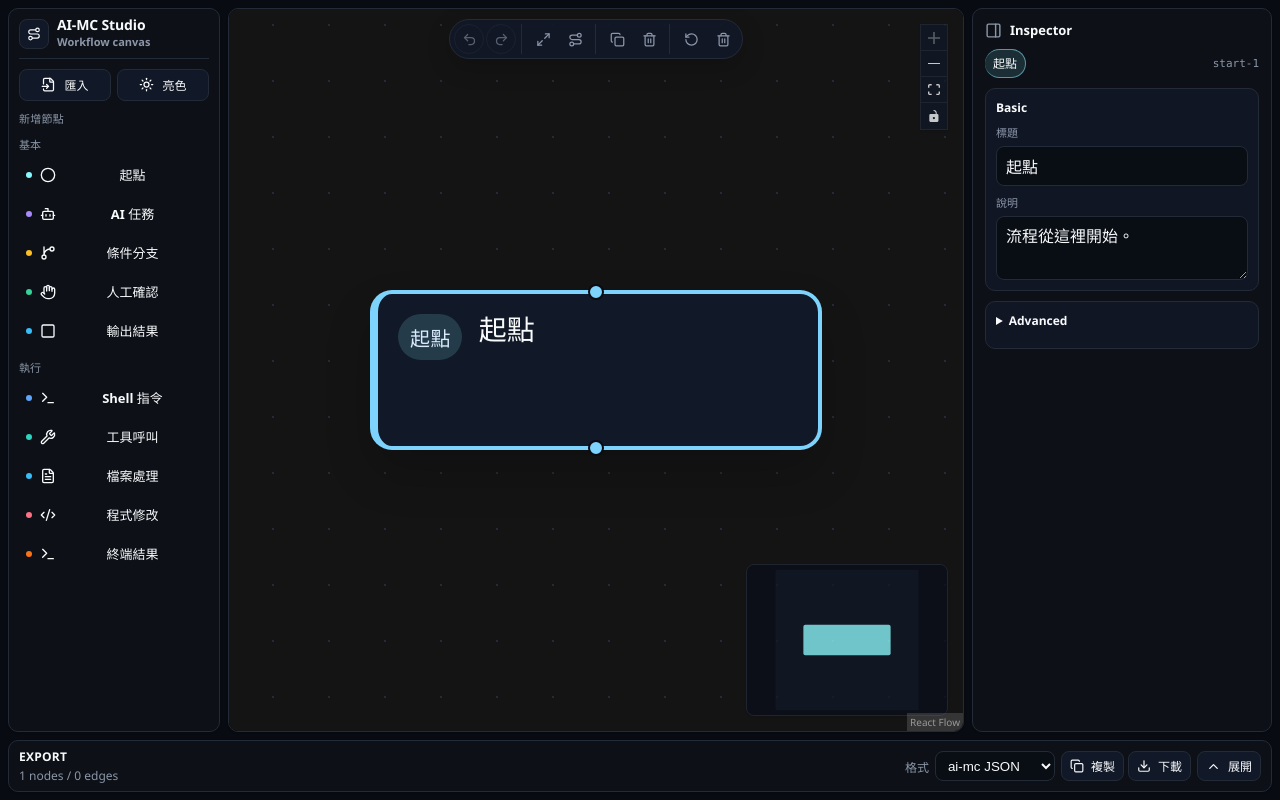
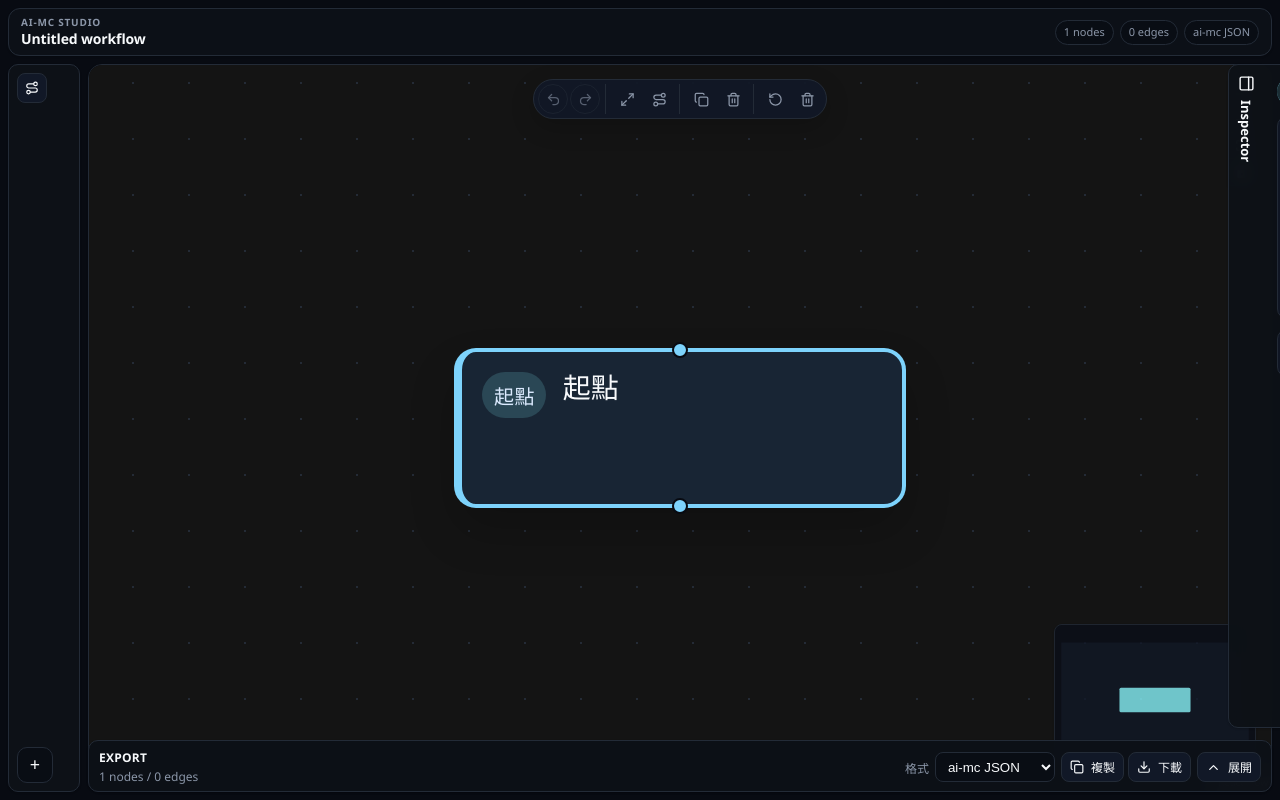
Before and after one commit to ml0427/ai-mc-studio, a React (Vite) app: page / in a window 1280 px wide. Built offline with nearby package versions, Linux system fonts and the light colour scheme.

Commit message:
design: restructure studio canvas shell

```diff
--- a/src/App.tsx
+++ b/src/App.tsx
@@ -559,6 +559,18 @@ function WorkflowEditor() {
 
   return (
     <main className={`app-shell theme-${themeMode} ${showJsonPreview ? '' : 'json-hidden'}`}>
+      <header className="studio-header">
+        <div>
+          <span>AI-MC Studio</span>
+          <strong>{currentWorkflowName ? localizeWorkflowTerm(currentWorkflowName) : 'Untitled workflow'}</strong>
+        </div>
+        <nav aria-label="工作區狀態">
+          <span>{nodes.length} nodes</span>
+          <span>{edges.length} edges</span>
+          <span>{previewMode === 'graph' ? 'graph YAML' : previewMode === 'canvas' ? 'canvas JSON' : 'ai-mc JSON'}</span>
+        </nav>
+      </header>
+
       <ToolboxPanel
         fileInputRef={fileInputRef}
         importMessage={importMessage}
--- a/src/styles.css
+++ b/src/styles.css
@@ -1694,3 +1694,251 @@ button {
     clip: auto;
   }
 }
+
+
+/* Hermes structural canvas-first redesign */
+.app-shell {
+  position: relative;
+  isolation: isolate;
+  grid-template-columns: 72px minmax(0, 1fr);
+  grid-template-rows: 48px minmax(0, 1fr);
+  grid-template-areas:
+    "header header"
+    "toolbox canvas";
+  gap: 8px;
+  padding: 8px;
+  overflow: hidden;
+}
+
+.app-shell.json-hidden,
+.app-shell:not(.json-hidden) {
+  grid-template-rows: 48px minmax(0, 1fr);
+}
+
+.studio-header {
+  grid-area: header;
+  min-width: 0;
+  min-height: 0;
+  display: flex;
+  align-items: center;
+  justify-content: space-between;
+  gap: 16px;
+  border: 1px solid var(--app-border);
+  border-radius: 12px;
+  background: color-mix(in srgb, var(--app-panel) 96%, transparent);
+  color: var(--app-text);
+  padding: 8px 12px;
+  box-shadow: 0 1px 2px var(--app-shadow);
+}
+
+.studio-header div {
+  min-width: 0;
+  display: grid;
+  gap: 1px;
+}
+
+.studio-header div > span {
+  color: var(--app-muted);
+  font-size: 10px;
+  font-weight: 800;
+  letter-spacing: 0.08em;
+  text-transform: uppercase;
+}
+
+.studio-header div > strong {
+  overflow: hidden;
+  text-overflow: ellipsis;
+  white-space: nowrap;
+  font-size: 14px;
+  letter-spacing: -0.01em;
+}
+
+.studio-header nav {
+  display: inline-flex;
+  align-items: center;
+  flex-wrap: wrap;
+  gap: 6px;
+  color: var(--app-muted);
+  font-size: 11px;
+}
+
+.studio-header nav span {
+  border: 1px solid var(--app-border);
+  border-radius: 999px;
+  background: var(--app-field);
+  padding: 4px 8px;
+}
+
+.toolbox-panel {
+  z-index: 16;
+  width: 72px;
+  min-width: 72px;
+  max-width: 280px;
+  padding: 8px;
+  overflow: hidden;
+  transition: width 0.18s ease, box-shadow 0.18s ease;
+}
+
+.toolbox-panel:hover,
+.toolbox-panel:focus-within {
+  width: 280px;
+  box-shadow: 0 18px 44px rgba(0, 0, 0, 0.28);
+}
+
+.toolbox-panel .brand-block {
+  grid-template-columns: 34px 190px;
+  border-bottom: 0;
+  padding-bottom: 2px;
+}
+
+.toolbox-panel .brand-block > div,
+.toolbox-panel .toolbox-top-actions,
+.toolbox-panel .palette-heading,
+.toolbox-panel .toolbox-list,
+.toolbox-panel .import-panel {
+  opacity: 0;
+  transform: translateX(-6px);
+  pointer-events: none;
+  transition: opacity 0.14s ease, transform 0.14s ease;
+}
+
+.toolbox-panel:hover .brand-block > div,
+.toolbox-panel:focus-within .brand-block > div,
+.toolbox-panel:hover .toolbox-top-actions,
+.toolbox-panel:focus-within .toolbox-top-actions,
+.toolbox-panel:hover .palette-heading,
+.toolbox-panel:focus-within .palette-heading,
+.toolbox-panel:hover .toolbox-list,
+.toolbox-panel:focus-within .toolbox-list,
+.toolbox-panel:hover .import-panel,
+.toolbox-panel:focus-within .import-panel {
+  opacity: 1;
+  transform: translateX(0);
+  pointer-events: auto;
+}
+
+.toolbox-panel::after {
+  content: "+";
+  display: grid;
+  place-items: center;
+  width: 34px;
+  height: 34px;
+  border: 1px solid var(--app-border);
+  border-radius: 10px;
+  background: var(--app-field);
+  color: var(--app-text);
+  font-size: 18px;
+  line-height: 1;
+}
+
+.toolbox-panel:hover::after,
+.toolbox-panel:focus-within::after {
+  display: none;
+}
+
+.canvas-panel {
+  grid-area: canvas;
+  z-index: 1;
+  border-radius: 14px;
+}
+
+.settings-panel {
+  position: absolute;
+  z-index: 14;
+  top: 64px;
+  right: 8px;
+  bottom: 72px;
+  width: min(340px, calc(100vw - 104px));
+  grid-area: unset;
+  background: color-mix(in srgb, var(--app-panel) 94%, transparent);
+  backdrop-filter: blur(10px);
+  transform: translateX(calc(100% - 44px));
+  transition: transform 0.18s ease, box-shadow 0.18s ease;
+}
+
+.settings-panel:hover,
+.settings-panel:focus-within {
+  transform: translateX(0);
+  box-shadow: 0 18px 44px rgba(0, 0, 0, 0.28);
+}
+
+.settings-panel .panel-title {
+  min-height: 32px;
+  writing-mode: vertical-rl;
+  justify-content: center;
+  position: absolute;
+  left: 8px;
+  top: 10px;
+  color: var(--app-text);
+}
+
+.settings-panel .settings-form,
+.settings-panel .empty-settings {
+  margin-left: 36px;
+}
+
+.json-panel {
+  position: absolute;
+  z-index: 15;
+  left: 88px;
+  right: 8px;
+  bottom: 8px;
+  height: clamp(220px, 32vh, 360px);
+  grid-area: unset;
+  background: color-mix(in srgb, var(--app-panel) 96%, transparent);
+  backdrop-filter: blur(10px);
+  transition: height 0.18s ease, box-shadow 0.18s ease;
+}
+
+.json-hidden .json-panel {
+  height: 52px;
+  box-shadow: 0 1px 2px var(--app-shadow);
+}
+
+.json-hidden .json-panel .preview-action-message,
+.json-hidden .json-panel .preview-body {
+  display: none;
+}
+
+.json-title {
+  min-height: 52px;
+}
+
+.canvas-actions {
+  top: 14px;
+  left: 50%;
+  transform: translateX(-50%);
+}
+
+.workflow-node {
+  background: color-mix(in srgb, var(--app-panel-solid) 94%, var(--node-color) 6%);
+}
+
+@media (max-width: 960px) {
+  .studio-header nav span:nth-child(3) {
+    display: none;
+  }
+
+  .settings-panel {
+    top: auto;
+    left: 88px;
+    right: 8px;
+    bottom: 72px;
+    width: auto;
+    height: 280px;
+    transform: translateY(calc(100% - 44px));
+  }
+
+  .settings-panel:hover,
+  .settings-panel:focus-within {
+    transform: translateY(0);
+  }
+
+  .settings-panel .panel-title {
+    writing-mode: horizontal-tb;
+  }
+
+  .json-panel {
+    left: 8px;
+  }
+}
```
